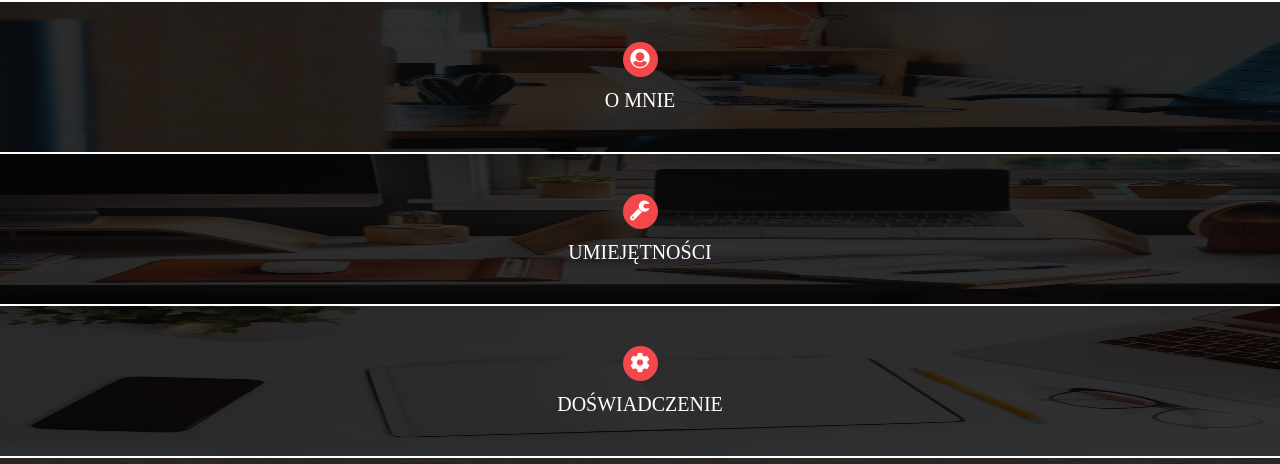
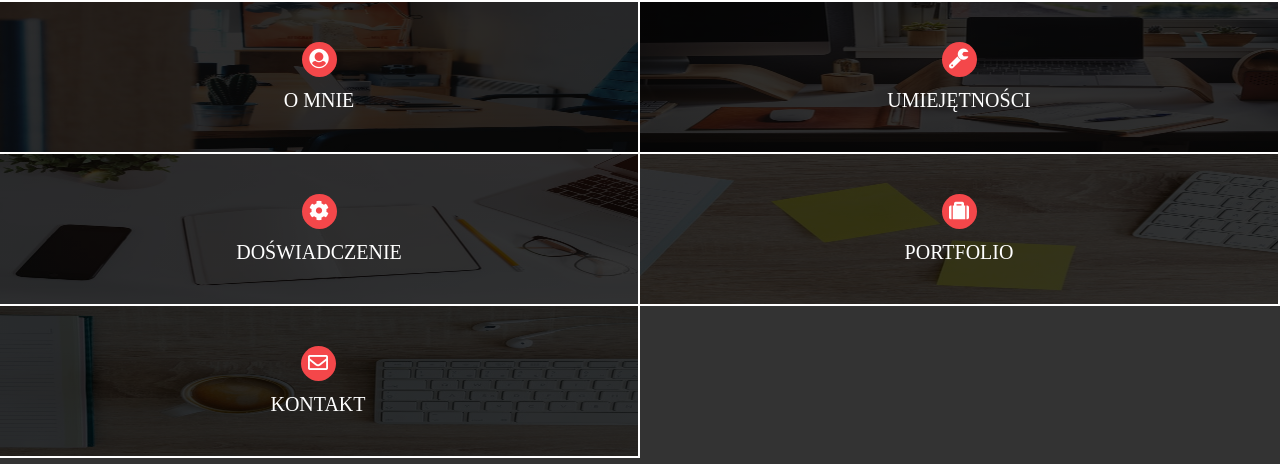
Before and after one commit to marcin-zybura/portfolio-page, a website: page index.html in a window 1280 px wide. Shown: the part 800-1264 px from the top of the page. Drawn offline with Linux system fonts and the light colour scheme.

Commit message:
some changes... start responsive

```diff
--- a/index.html
+++ b/index.html
@@ -83,7 +83,9 @@
                 </a>
             </nav>
         </header>
+        <section class="site-content">
 
+        </section>
         <div class="main-content sticky-padding">
             <div class="header-content">
                 <div class="header-content__title">
@@ -93,6 +95,7 @@
                 </div>
             </div>
             <section class="mobile-site-nav">
+                <div class="nav-row">
                     <a class="site-nav__link link__about" href="web/about.html">
                         <div class="site-nav__element nav-about">
                             <div class="site-nav__icon">
@@ -113,6 +116,8 @@
                             </p>
                         </div>
                     </a>
+                </div>
+                <div class="nav-row">
                     <a class="site-nav__link link__experience" href="web/experience.html">
                         <div class="site-nav__element nav-experience">
                             <div class="site-nav__icon">
@@ -133,6 +138,8 @@
                             </p>
                         </div>
                     </a>
+                </div>
+                <div class="nav-row">
                     <a class="site-nav__link link__contact" href="web/contact.html">
                         <div class="site-nav__element nav-contact">
                             <div class="site-nav__icon">
@@ -143,9 +150,7 @@
                             </p>
                         </div>
                     </a>
-            </section>
-            <section class="site-content">
-
+                </div>
             </section>
         </div>
         <footer class="footer">
@@ -160,7 +165,7 @@
                   <i class="fab fa-github"></i>
               </a>
             </div>
-            <p class="copyrights">&copy; 2017 MARCIN ŻYBURA ALL RIGHTS RESERVED</p>
+            <p class="copyrights">&copy; 2018 MARCIN ŻYBURA ALL RIGHTS RESERVED</p>
         </footer>
     </div>
 
--- a/js/ajax.js
+++ b/js/ajax.js
@@ -28,25 +28,21 @@ $(function() {
                     var check = true;
                     console.log($(this).find(".input-message").next().length);
                     if($(name).val().trim() == '') {
-                        console.log("gowno");
                         $(this).find(".your-name .not-valid").text("Uzupełnij pole");
                         $(this).find(".your-name .not-valid").show();
                         check=false;
                     }
                     if($(email).val().trim() == '') {
-                        console.log("gowno");
                         $(this).find(".your-email .not-valid").text("Uzupełnij pole");
                         $(this).find(".your-email .not-valid").show();
                         check=false;
                     } else
                     if($(email).val().trim().match(/^(([^<>()\[\]\\.,;:\s@"]+(\.[^<>()\[\]\\.,;:\s@"]+)*)|(".+"))@((\[[0-9]{1,3}\.[0-9]{1,3}\.[0-9]{1,3}\.[0-9]{1,3}\])|(([a-zA-Z\-0-9]+\.)+[a-zA-Z]{2,}))$/) == null) {
-                        console.log("gowno");
                         $(this).find(".your-email .not-valid").text("Błędny e-mail");
                         $(this).find(".your-email .not-valid").show();
                         check=false;
                     }
                     if($(message).val().trim() == ''){
-                        console.log("gowno");
                         $(this).find(".your-message .not-valid").text("Uzupełnij pole");
                         $(this).find(".your-message .not-valid").show();
                         check=false;
--- a/js/main.js
+++ b/js/main.js
@@ -43,6 +43,11 @@ function hideSiteNav() {
     siteNav.hide();
 }
 
+function hideMainContent() {
+    var mainContent = $(".main-content");
+    mainContent.hide();
+}
+
 function setAutoHeaderHeight() {
     var header = $("header");
     header.css("height", "auto");
@@ -51,6 +56,7 @@ function setAutoHeaderHeight() {
 function ajaxNavigationHide() {
     hideHeaderContent();
     hideSiteNav();
+    hideMainContent();
     setAutoHeaderHeight();
 }
 
@@ -64,9 +70,15 @@ function showSiteNav() {
     siteNav.show();
 }
 
+function showMainContent() {
+    var mainContent = $(".main-content");
+    mainContent.show();
+}
+
 function ajaxNavigationShow() {
     showHeaderContent();
     showSiteNav();
+    showMainContent();
 }
 
 // startof STICKY HEADER
--- a/style/scss/_contact.scss
+++ b/style/scss/_contact.scss
@@ -7,6 +7,10 @@
     display: block;
     position: relative;
     width: 100%;
+}
+
+.contact {
+    margin-top: $header-height;
 }
 
 .input-container {
@@ -29,6 +33,10 @@
     padding-left: 10px;
     padding-right: 10px;
     width: 100%;
+
+    &:focus {
+        border: 4px solid #F4474A;
+    }
 }
 
 .input-message {
--- a/style/scss/_global.scss
+++ b/style/scss/_global.scss
@@ -79,7 +79,8 @@ body {
 }
 
 .site-content {
-	padding: 30px 30px;
+	padding: 0 30px 0 30px;
+	padding-top: $header-height;
 }
 
 .title {
--- a/style/scss/_main.scss
+++ b/style/scss/_main.scss
@@ -1,4 +1,4 @@
 .sticky-padding {
     // padding-top: calc(#{$header-height} + 30px);
-    padding-top: $header-height;
+    // padding-top: $header-height;
 }
--- /dev/null
+++ b/style/scss/_media-queries.scss
@@ -0,0 +1,41 @@
+@media (min-width: 450px) {
+    .nav-row {
+        border-bottom: 1px solid #FFF;
+        border-top: 1px solid #FFF;
+        flex-direction: row;
+        width: 100%;
+
+        &:first-child {
+            border-top: 2px solid #FFF;
+        }
+
+        &:last-child {
+            border-bottom: 0;
+        }
+    }
+
+    .site-nav__link {
+        width: 50%;
+
+        &:nth-child(even) {
+            border-left: 1px solid #FFF;
+        }
+
+        &:nth-child(odd) {
+            border-right: 1px solid #FFF;
+        }
+
+        &:last-child {
+            border-right: 2px solid #FFF;
+        }
+    }
+
+    .link__contact {
+        border-bottom: 2px solid #FFF;
+        transform: translateX(-2px);
+    }
+
+    .site-nav__element {
+        border: 0;
+    }
+}
--- a/style/scss/_navigation.scss
+++ b/style/scss/_navigation.scss
@@ -1,4 +1,8 @@
 .mobile-site-nav {
+    display: flex;
+    flex-direction: column;
+}
+
 .nav-about {
     // background-image: url("../../images/about.jpeg");
     background-image: linear-gradient(rgba(0, 0, 0, 0.8), rgba(0, 0, 0, 0.8)), url("../../images/about.jpeg");
@@ -37,12 +41,9 @@
     height: 150px;
 }
 
-}
-
 .site-nav__element {
     align-items: center;
-    border-bottom: 1px solid #FFF;
-    border-top: 1px solid #FFF;
+    border-bottom: 2px solid #FFF;
     display: flex;
     flex-direction: column;
     justify-content: center;
@@ -146,3 +147,8 @@
         font-weight: bold;
     }
 }
+
+.nav-row {
+    display: flex;
+    flex-direction: column;
+}
--- a/style/scss/style.scss
+++ b/style/scss/style.scss
@@ -10,3 +10,4 @@
 @import "contact";
 @import "buttons";
 @import "global";
+@import "media-queries";
```
Also changed, not shown: style/css/style.css, 1 other file. Lines whose indentation alone changed are shown as unchanged.
